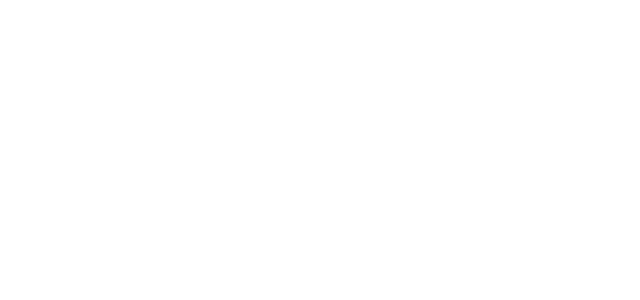
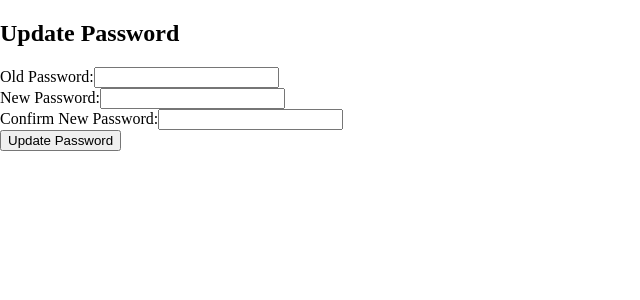
Before and after one commit to emanqarooni/DishcoveryFrontend, a React (Vite) app: page /auth/update/1 in a window 1280 px wide. Before the commit this address had no page. Shown: the top 300 px of the page, without its empty margins (0-640 px from the left). Built offline with nearby package versions, Linux system fonts and the light colour scheme.

Commit message:
done with update pass

```diff
--- a/src/App.jsx
+++ b/src/App.jsx
@@ -12,6 +12,7 @@ import ForgotPassword from "./pages/ForgetPassword"
 import ResetPassword from "./pages/ResetPassword"
 import UserProfile from "./pages/UserProfile"
 import UserProfileEdit from "./pages/UserProfileEdit"
+import UpdatePassword from "./pages/UpdatePassword"
 import "./App.css"
 
 const App = () => {
@@ -57,6 +58,11 @@ const App = () => {
             path="/users/:userId/edit"
             element={<UserProfileEdit user={user} setUser={setUser} />}
           />
+          <Route
+            path="/auth/update/:id"
+            element={<UpdatePassword user={user} setUser={setUser} />}
+          />
+
           {/* recipe routes */}
           <Route path="/recipe/createRecipe" element={<Form />} />
 
--- /dev/null
+++ b/src/pages/UpdatePassword.jsx
@@ -0,0 +1,121 @@
+import { useState } from "react"
+import { useParams, useNavigate } from "react-router-dom"
+import Client from "../services/api"
+
+const UpdatePassword = () => {
+  const { id } = useParams()
+  const navigate = useNavigate()
+
+  const [formData, setFormData] = useState({
+    oldPassword: "",
+    newPassword: "",
+    confirmPassword: "",
+  })
+
+  const [message, setMessage] = useState("")
+  const [error, setError] = useState("")
+
+  // Password validation
+  const passwordValidation = /^(?=.*[a-z])(?=.*[A-Z])(?=.*\W).{8,}$/
+
+  const handleChange = (e) => {
+    setFormData({ ...formData, [e.target.name]: e.target.value })
+  }
+
+  const validateForm = () => {
+    const { oldPassword, newPassword, confirmPassword } = formData
+
+    if (!oldPassword || !newPassword || !confirmPassword) {
+      setError("All fields are required.")
+      return false
+    }
+
+    if (!passwordValidation.test(newPassword)) {
+      setError(
+        "Password must be at least 8 characters long, include one uppercase, one lowercase, and one special character."
+      )
+      return false
+    }
+
+    if (newPassword !== confirmPassword) {
+      setError("New passwords do not match.")
+      return false
+    }
+
+    return true
+  }
+
+  const handleSubmit = async (e) => {
+    e.preventDefault()
+    setMessage("")
+    setError("")
+
+    if (!validateForm()) return
+
+    try {
+      const res = await Client.put(`/auth/update/${id}`, formData)
+      setMessage(res.data.status || "Password updated successfully.")
+      setFormData({ oldPassword: "", newPassword: "", confirmPassword: "" })
+
+      // Redirect after success
+      setTimeout(() => navigate(`/users/${id}`), 2000)
+    } catch (err) {
+      const msg =
+        err.response?.data?.error ||
+        err.response?.data?.msg ||
+        "Failed to update password."
+      setError(msg)
+    }
+  }
+
+  return (
+    <div>
+      <h2>Update Password</h2>
+
+      <form onSubmit={handleSubmit}>
+        <div>
+          <label htmlFor="oldPassword">Old Password:</label>
+          <input
+            id="oldPassword"
+            type="password"
+            name="oldPassword"
+            value={formData.oldPassword}
+            onChange={handleChange}
+            required
+          />
+        </div>
+
+        <div>
+          <label htmlFor="newPassword">New Password:</label>
+          <input
+            id="newPassword"
+            type="password"
+            name="newPassword"
+            value={formData.newPassword}
+            onChange={handleChange}
+            required
+          />
+        </div>
+
+        <div>
+          <label htmlFor="confirmPassword">Confirm New Password:</label>
+          <input
+            id="confirmPassword"
+            type="password"
+            name="confirmPassword"
+            value={formData.confirmPassword}
+            onChange={handleChange}
+            required
+          />
+        </div>
+
+        <button type="submit">Update Password</button>
+      </form>
+
+      {message && <p style={{ color: "green" }}>{message}</p>}
+      {error && <p style={{ color: "red" }}>{error}</p>}
+    </div>
+  )
+}
+
+export default UpdatePassword
--- a/src/pages/UserProfile.jsx
+++ b/src/pages/UserProfile.jsx
@@ -35,7 +35,7 @@ const UserProfile = () => {
       <Link to={`/users/${userId}/edit`}>
         <button>Edit profile</button>
       </Link>
-      <Link to="/update-password">
+      <Link to={`/auth/update/${userId}`}>
         <button>Update password</button>
       </Link>
 
```
